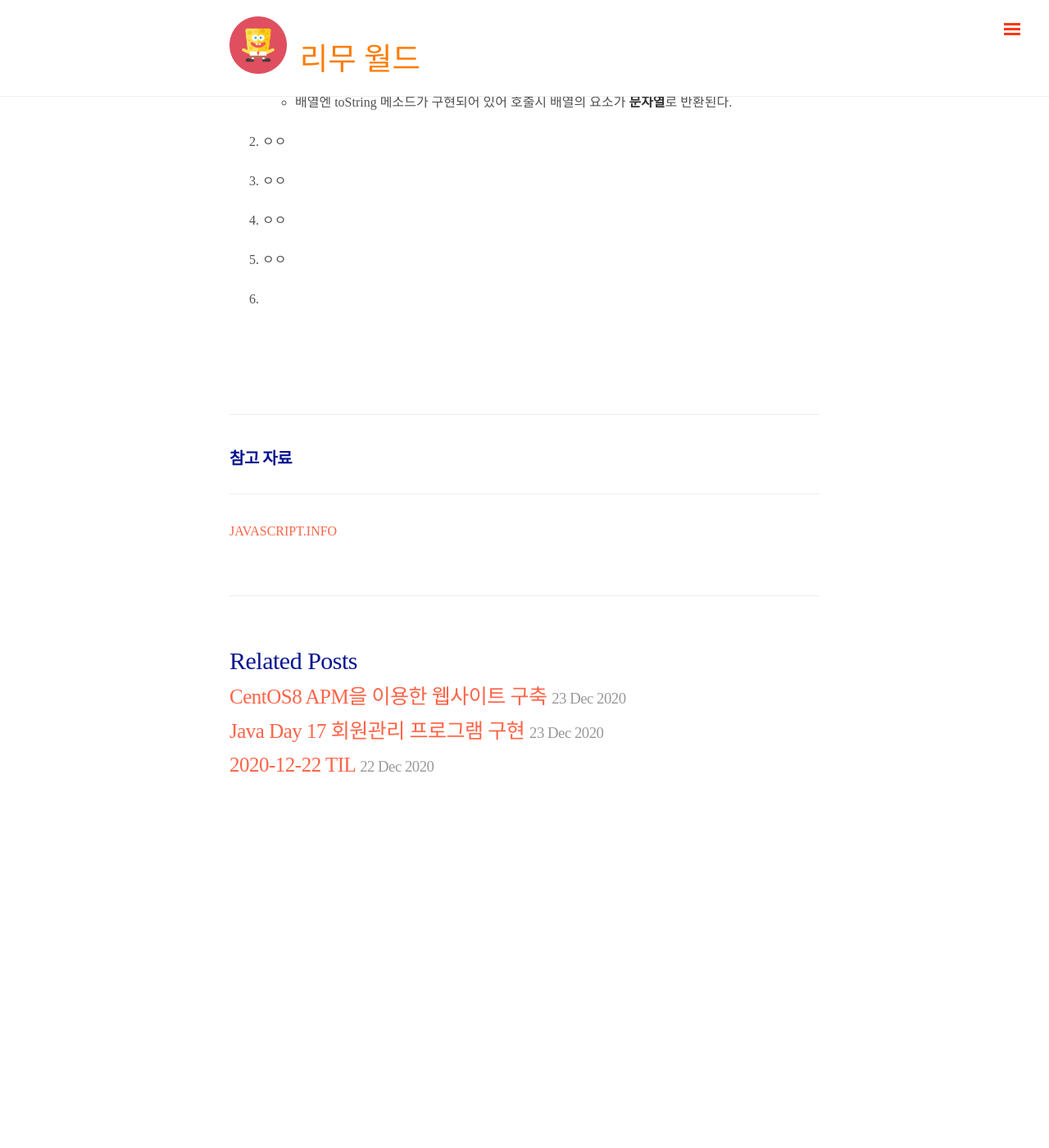
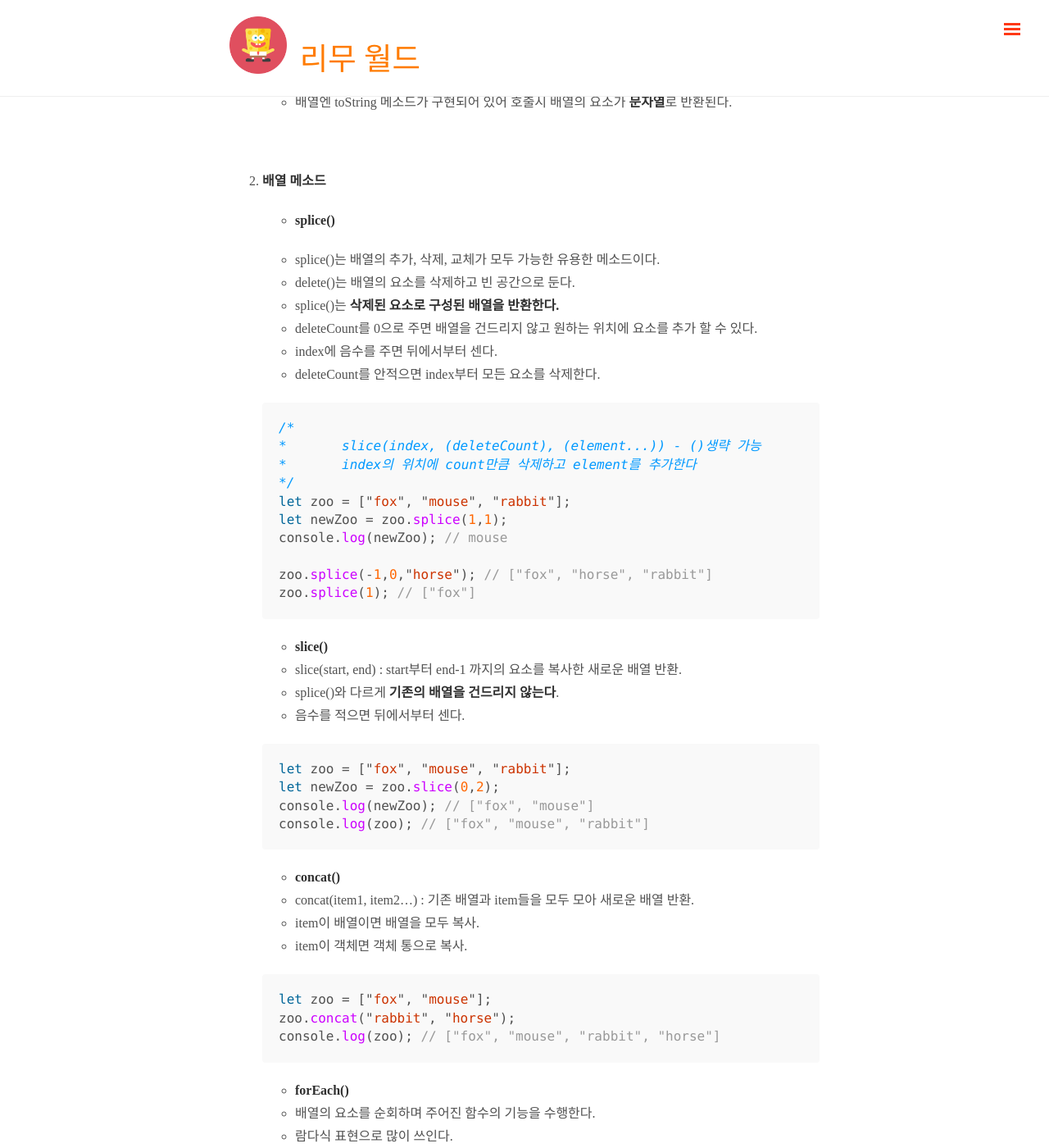
Before and after one commit to limunosekai/limunosekai.github.io, a Jekyll site: the page built from _posts/javascript/2020-12-23-js-day-8.md, in a window 1280 px wide and 1400 px high, scrolled down 1607 px. Shown: the whole window at 82% size. Built offline with Jekyll 4.4.1, drawn with Linux system fonts in a browser that asks for light colours; nearby versions of some CDN libraries; some web fonts are replaced; comment, search, counter and statistics services are not loaded; before the commit the page ends 2615 px from its top, so only the background shows below that; some of the changed text lies outside the part shown.

Commit message:
2020-12-23 uploads

````diff
--- a/_posts/javascript/2020-12-23-js-day-8.md
+++ b/_posts/javascript/2020-12-23-js-day-8.md
@@ -67,15 +67,151 @@ comments: true
    * 다차원 배열 역시 생성 가능하다.
    * 배열엔 toString 메소드가 구현되어 있어 호출시 배열의 요소가 **문자열**로 반환된다.
 
-2. ㅇㅇ
+   <br>
 
-3. ㅇㅇ
+2. **배열 메소드**
 
-4. ㅇㅇ
+   * **splice()**
 
-5. ㅇㅇ
+   * splice()는 배열의 추가, 삭제, 교체가 모두 가능한 유용한 메소드이다.
+   * delete()는 배열의 요소를 삭제하고 빈 공간으로 둔다.
+   * splice()는 **삭제된 요소로 구성된 배열을 반환한다.**
+   * deleteCount를 0으로 주면 배열을 건드리지 않고 원하는 위치에 요소를 추가 할 수 있다.
+   * index에 음수를 주면 뒤에서부터 센다.
+   * deleteCount를 안적으면 index부터 모든 요소를 삭제한다.
 
-6.
+   ```javascript
+   /*
+   *	slice(index, (deleteCount), (element...)) - ()생략 가능
+   *	index의 위치에 count만큼 삭제하고 element를 추가한다
+   */
+   let zoo = ["fox", "mouse", "rabbit"];
+   let newZoo = zoo.splice(1,1);
+   console.log(newZoo); // mouse
+
+   zoo.splice(-1,0,"horse"); // ["fox", "horse", "rabbit"]
+   zoo.splice(1); // ["fox"]
+   ```
+
+   * **slice()**
+   * slice(start, end) : start부터 end-1 까지의 요소를 복사한 새로운 배열 반환.
+   * splice()와 다르게 **기존의 배열을 건드리지 않는다**.
+   * 음수를 적으면 뒤에서부터 센다.
+
+   ```javascript
+   let zoo = ["fox", "mouse", "rabbit"];
+   let newZoo = zoo.slice(0,2);
+   console.log(newZoo); // ["fox", "mouse"]
+   console.log(zoo); // ["fox", "mouse", "rabbit"]
+   ```
+
+   * **concat()**
+   * concat(item1, item2...) : 기존 배열과 item들을 모두 모아 새로운 배열 반환.
+   * item이 배열이면 배열을 모두 복사.
+   * item이 객체면 객체 통으로 복사.
+
+   ```javascript
+   let zoo = ["fox", "mouse"];
+   zoo.concat("rabbit", "horse");
+   console.log(zoo); // ["fox", "mouse", "rabbit", "horse"]
+   ```
+
+   * **forEach()**
+   * 배열의 요소를 순회하며 주어진 함수의 기능을 수행한다.
+   * 람다식 표현으로 많이 쓰인다.
+
+   ```javascript
+   let zoo = ["fox", "mouse"];
+   zoo.forEach(alert); // fox mouse
+
+   //앞으로 요런식으로 많이 쓸거다
+   zoo.forEach(name => name.addEventListener('click', sayHi));
+   ```
+
+   * **indexOf(), lastIndexOf(), includes()**
+   * 값을 비교 할 때 === 연산자를 사용해서 비교한다. 값이 완전 같아야한다는 말.
+
+   ```javascript
+   /*
+   *	indexOf(item, from) : from부터 item을 찾아 index를 반환, 없으면 -1
+   *	lastIndexOf(item, from) : 위랑 동일, 뒤부터 시작
+   *	includes(item, from) : from부터 item을 찾고 있으면 true, 없으면 false
+   */
+
+   let arr = ["fox", 1, null, false];
+   arr.indexOf(false); // 3
+   arr.indexOf(0); // -1
+   arr.includes(null) // true
+   ```
+
+   * **find(), findIndex()**
+   * find()는 특정 조건을 만족시키는 값 **한 개**를 찾아 반환한다. 없으면 undefined 반환.
+   * findIndex()는 위와 동일하나 index를 반환, 없으면 -1 반환.
+   * 주로 객체로 구성된 배열에서 많이 쓰인다.
+
+   ```javascript
+   let zoo = ["fox","mouse","horse"];
+   zoo.find(name => name.length > 3); // mouse
+   ```
+
+   * **filter()**
+   * find()는 조건에 맞는 값 하나만 찾는데 비해 filter()는 조건에 맞는 요소를 모두 찾아 배열로 반환한다.
+   * 함수의 리턴값은 boolean 형태.
+
+   ```javascript
+   let zoo = ["fox","mouse","horse"];
+   zoo.filter(name => name.length > 3); // mouse horse
+   ```
+
+   * **map()**
+   * filter()와 쓰임새는 비슷하나 리턴값으로 연산식을 수행 할 수 있다. 쉽게 말해, filter()는 조건식이 참이냐 거짓이냐로 판별 할 수 있는걸 걸고 map()은 더하고 빼고 등등 값을 적용시킨 새로운 배열을 만들 수 있다는 것!
+
+   ```javascript
+   let num = [1,2,3,4];
+   num.map(item => item * 3); // [3, 6, 9, 12]
+   ```
+
+   * **sort()**
+   * 배열의 요소를 정렬해준다. 단, 문자열 형태로 변환하여 비교하기 때문에 정렬기준을 인자로 넣어줘야 한다.
+
+   ```javascript
+   let num = [4,9,123,7,72,23];
+   num.sort(( a, b ) => a - b ); // [4, 7, 9, 23, 72, 123]
+   num.sort(( a, b ) => b - a ); // [123, 72, 23, 9, 7, 4]
+   ```
+
+   * **reverse()**
+   * 배열의 요소를 뒤집는다. ~~더 이상의 설명은 생략~~
+   * **split(), join()**
+   * split()은 JAVA의 split() 과 같은 기능이다. 구분자를 기준으로 문자를 쪼개준다.
+   * join()은 반대로 구분자를 이용해 붙여주는 역할을 한다.
+
+   ```javascript
+   let zoo = "여우, 쥐, 토끼";
+   let arr = zoo.split(', ');
+   for(let name of arr) {
+       console.log(`${name}가 똥을 싼다`);
+   } //output은 생략하겠다
+   ```
+
+   * **reduce()**
+   * for문 안에서 total += i 처럼 계속 누적되면서 계산이 되는 누산기 같은 녀석이다.
+
+   ```javascript
+   let num = [1,2,3,4,5];
+   let result = num.reduce((total, currentValue) => total + currentValue);
+   console.log(result); // 15
+
+   /*
+   	초기값을 안적으면 배열의 첫번째 요소가 초기값(currentValue)이 된다
+   	total = 1
+   	다음 회차에 total에 2를 더하고
+   	다음 회차에 total에 3를 더하고
+   	.
+   	.
+   	이런 식이다.
+   */
+   ```
 
 <br>
 
````
Also changed, not shown: _posts/logforce/2020-12-23-log.md (added, +38 -0 lines).
